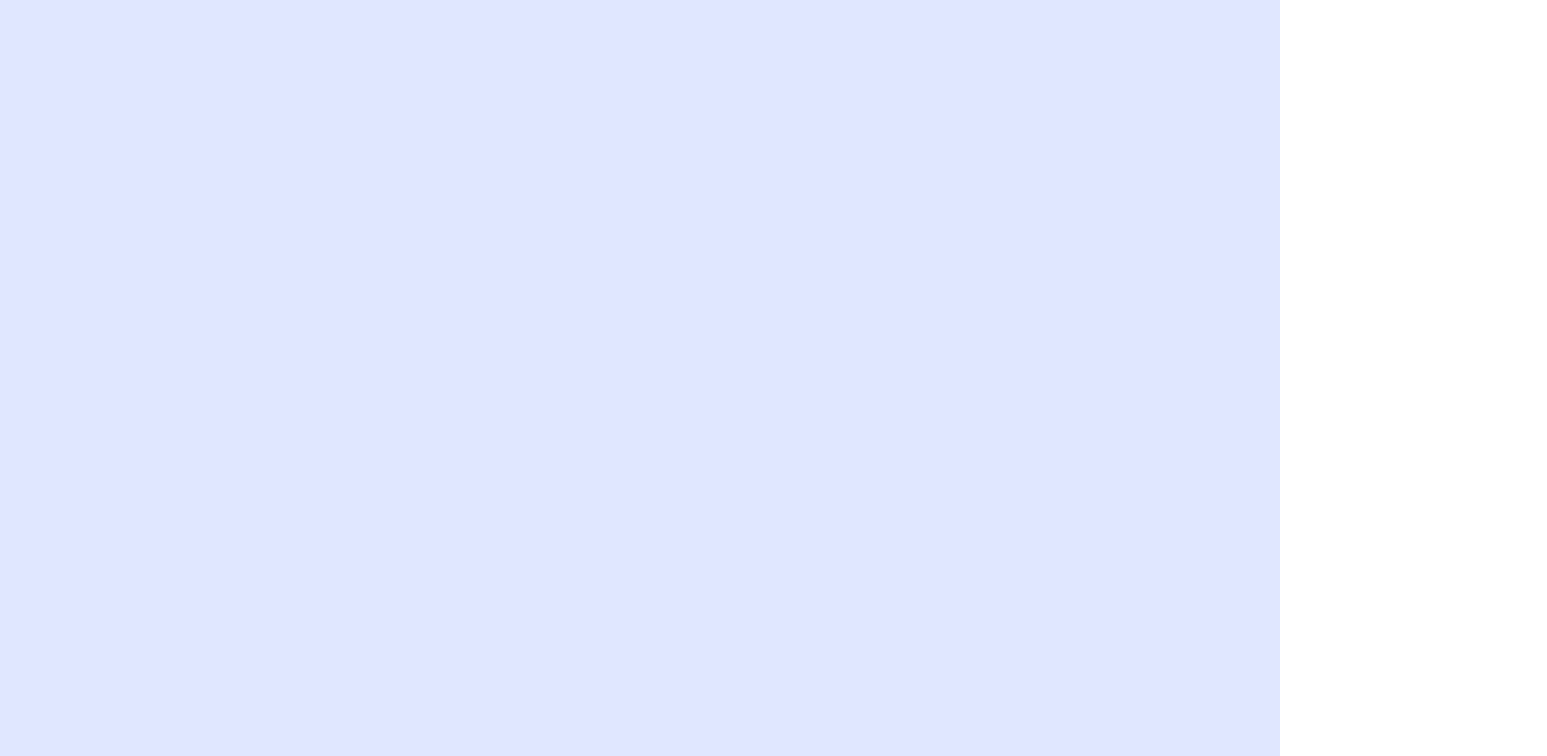
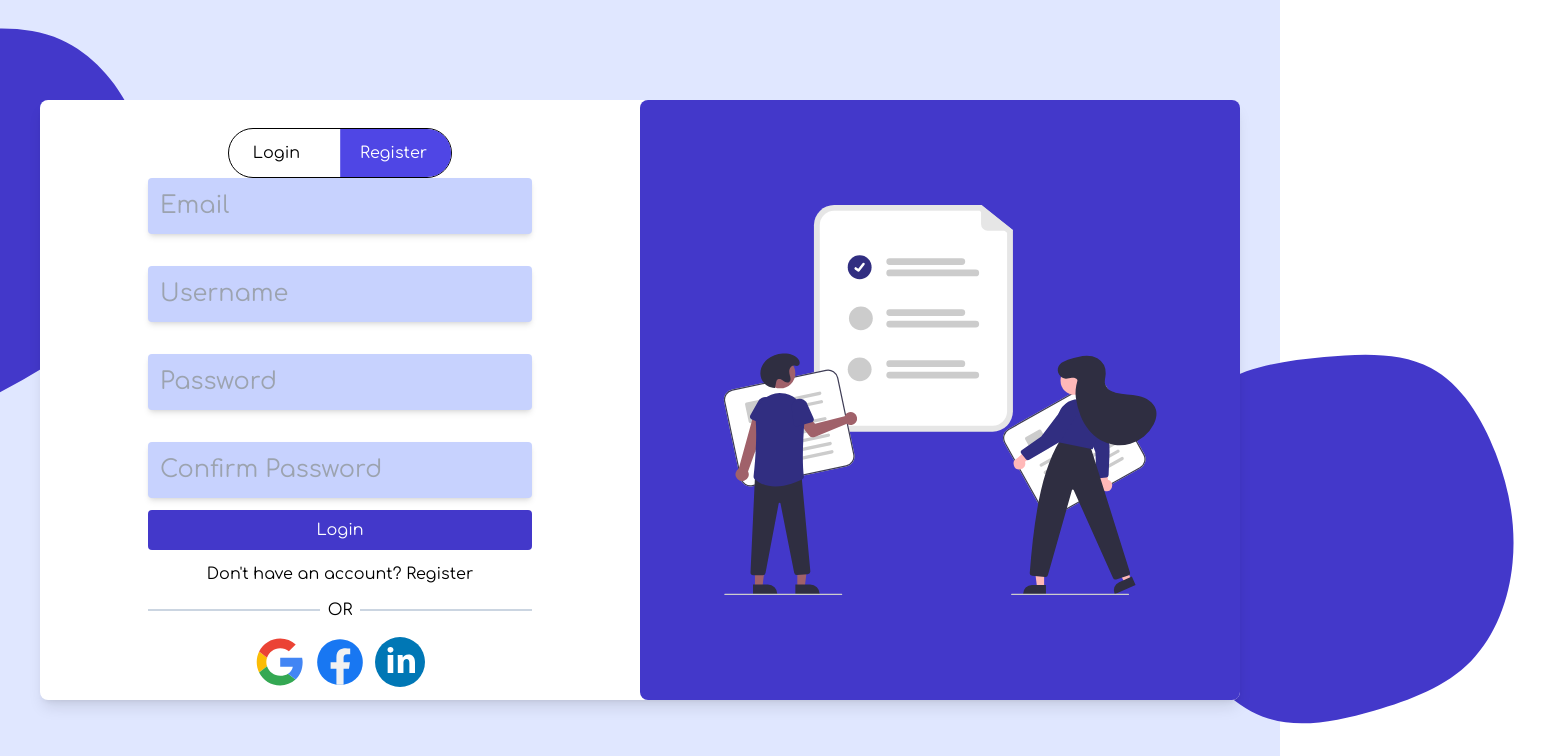
Before and after one commit to ycnaz/TodoApp, a Vue app: page /auth/register in a window 1280 px wide. Before the commit this address had no page. Shown: the top 756 px of the page, 1547 px wide, since content can reach past the window. Built offline with nearby package versions, Linux system fonts and the light colour scheme.

Commit message:
Register page and other features

```diff
--- a/src/components/LoginPage.vue
+++ b/src/components/LoginPage.vue
@@ -1,5 +1,6 @@
 <script setup>
     import { useToast } from 'vue-toastification';
+    import SocialsAuth from '../components/SocialsAuth.vue'
 
     const toast = useToast()
 
@@ -9,7 +10,6 @@
 </script>
 
 <template>
-    <div class="w-1/2 flex flex-col items-center justify-center">
     <form class="flex flex-col items-center gap-y-3" @submit.prevent="login">
         <h1 class="font-comfortaa mr-auto text-4xl mb-7">Welcome back!</h1>
 
@@ -32,7 +32,6 @@
         </div>
     </form>
     <div class="flex gap-3 mt-4">
-            <slot></slot>
-        </div>
+        <SocialsAuth />
     </div>
 </template>
--- a/src/components/RegisterPage.vue
+++ b/src/components/RegisterPage.vue
@@ -1,7 +1,47 @@
 <script setup>
+    import { useToast } from 'vue-toastification';
+    import SocialsAuth from '../components/SocialsAuth.vue'
+
+    const toast = useToast()
+
+    function register() {
+        toast.success('We do be is')
+    }
 </script>
 
 <template>
-    <span>Register</span>
-    <span>Already have an account? Login</span>
+    <form class="flex flex-col items-center gap-y-3 mt-16" @submit.prevent="register">
+        <div class="flex flex-col gap-y-8">
+            <div class="relative flex flex-col">
+                <input id="email" name="email" autocomplete="off" placeholder="Email" class="peer bg-indigo-200 h-14 w-96 rounded px-3 autofill:bg-indigo-200 outline-0 text-2xl placeholder-transparent shadow-md" type="email">
+                <label class="mr-auto absolute peer-placeholder-shown:text-2xl peer-placeholder-shown:text-gray-400 peer-placeholder-shown:top-3 peer-placeholder-shown:left-3 peer-focus:text-xl peer-focus:-top-7 peer-focus:text-black peer-focus:left-0 transition-all" for="username">Email</label>
+            </div>
+
+            <div class="relative flex flex-col">
+                <input id="username" name="username" autocomplete="off" placeholder="Username" class="peer bg-indigo-200 h-14 w-96 rounded px-3 autofill:bg-indigo-200 outline-0 text-2xl placeholder-transparent shadow-md" type="text">
+                <label class="mr-auto absolute peer-placeholder-shown:text-2xl peer-placeholder-shown:text-gray-400 peer-placeholder-shown:top-3 peer-placeholder-shown:left-3 peer-focus:text-xl peer-focus:-top-7 peer-focus:text-black peer-focus:left-0 transition-all" for="username">Username</label>
+            </div>
+
+            <div class="relative flex flex-col">
+                <input id="password" name="password" placeholder="Password" class="peer bg-indigo-200 h-14 w-96 rounded px-3 outline-0 text-2xl placeholder-transparent shadow-md" type="password">
+                <label class="mr-auto absolute peer-placeholder-shown:text-gray-400 peer-placeholder-shown:text-2xl peer-placeholder-shown:top-3 peer-placeholder-shown:left-3 peer-focus:text-xl peer-focus:text-black peer-focus:-top-7 peer-focus:left-0 transition-all" for="password">Password</label>
+            </div>
+
+            <div class="relative flex flex-col">
+                <input id="confirm-password" name="confirm-password" placeholder="Confirm Password" class="peer bg-indigo-200 h-14 w-96 rounded px-3 outline-0 text-2xl placeholder-transparent shadow-md" type="password">
+                <label class="mr-auto absolute peer-placeholder-shown:text-gray-400 peer-placeholder-shown:text-2xl peer-placeholder-shown:top-3 peer-placeholder-shown:left-3 peer-focus:text-xl peer-focus:text-black peer-focus:-top-7 peer-focus:left-0 transition-all" for="confirm-password">Confirm Password</label>
+            </div>
+        </div>
+
+        <button class="bg-indigo-700 text-white w-full h-10 rounded hover:bg-indigo-500 active:bg-indigo-600 transition-all focus:outline-none focus:bg-indigo-500">Login</button>
+        <span>Don't have an account? Register</span>
+        <div class="flex w-full items-center">
+            <div class="w-full h-px border border-slate-300"></div>
+            <span class="mx-2">OR</span>
+            <div class="w-full h-px border border-slate-300"></div>
+        </div>
+    </form>
+    <div class="flex gap-3 mt-4">
+        <SocialsAuth />
+    </div>
 </template>
--- /dev/null
+++ b/src/components/SocialsAuth.vue
@@ -0,0 +1,19 @@
+<script setup>
+    import { defineAsyncComponent } from 'vue'
+    import { useToast } from 'vue-toastification'
+    const GoogleSvg = defineAsyncComponent(() => import('../assets/svg/google.svg'))
+    const FacebookSvg = defineAsyncComponent(() => import('../assets/svg/facebook.svg'))
+    const LinkedinSvg = defineAsyncComponent(() => import('../assets/svg/linkedin.svg'))
+
+    const toast = useToast()
+
+    function socialsAlert() {
+        toast.error("Isn't implemented")
+    }
+</script>
+
+<template>
+    <GoogleSvg @click="socialsAlert" class="w-12 h-12 hover:scale-125 hover:opacity-80 transition-all cursor-pointer"/>
+    <FacebookSvg @click="socialsAlert" class="w-12 h-12 hover:scale-125 hover:opacity-80 transition-all cursor-pointer"/>
+    <LinkedinSvg @click="socialsAlert" class="w-12 h-12 scale-125 hover:scale-150 hover:opacity-80 transition-all cursor-pointer"/>
+</template>
--- a/src/router/index.js
+++ b/src/router/index.js
@@ -1,5 +1,4 @@
 import { createRouter, createWebHistory } from 'vue-router'
-import LandingPage from '@/views/LandingPage.vue'
 
 const router = createRouter({
   history: createWebHistory(import.meta.env.BASE_URL),
@@ -7,13 +6,24 @@ const router = createRouter({
     {
       path: '/',
       name: 'home',
-      component: LandingPage
+      component: () => import('../views/LandingPage.vue'),
     },
     {
       path: '/auth',
-      name: 'auth',
       component: () => import('../views/AuthView.vue'),
-    }
+      children: [
+        {
+          path: '',
+          name: 'login',
+          component: () => import('../components/LoginPage.vue')
+        },
+        {
+          path: 'register',
+          name: 'register',
+          component: () => import('../components/RegisterPage.vue')
+        }
+      ]
+    },
   ]
 })
 
--- a/src/views/AuthView.vue
+++ b/src/views/AuthView.vue
@@ -1,34 +1,69 @@
 <script setup>
-    import { defineAsyncComponent } from 'vue'
-    import LoginPage from '@/components/LoginPage.vue'
-    import { useToast } from 'vue-toastification'
+    import { defineAsyncComponent, ref, watch, onMounted } from 'vue'
+    import { RouterView, useRoute } from 'vue-router';
     const Svg = defineAsyncComponent(() => import('../assets/svg/completed.svg'))
-    const GoogleSvg = defineAsyncComponent(() => import('../assets/svg/google.svg'))
-    const FacebookSvg = defineAsyncComponent(() => import('../assets/svg/facebook.svg'))
-    const LinkedinSvg = defineAsyncComponent(() => import('../assets/svg/linkedin.svg'))
     const Blob = defineAsyncComponent(() => import('../assets/svg/blob.svg'))
     const Blob2 = defineAsyncComponent(() => import('../assets/svg/blob2.svg'))
 
-    const toast = useToast()
+    const isRegisterActive = ref(false)
+    const route = useRoute()
+    watch(
+        () => route.name,
+        (newName) => {
+            isRegisterActive.value = newName === 'register';
+        }
+    );
 
-    function socialsAlert() {
-        toast.error("Isn't implemented")
-    }
+    onMounted(() => {
+        isRegisterActive.value = route.name === 'register';
+    });
 </script>
 
 <template>
     <div class="flex items-center justify-center h-full">
         <Blob class="absolute top-16 -left-48 w-[300px] h-[300px] scale-150" />
         <Blob2 class="absolute top-96 -right-48 w-[300px] h-[300px] scale-150" />
-        <div class="flex w-[1200px] h-[600px] bg-white rounded-lg shadow-lg">
-            <LoginPage>
-                <GoogleSvg @click="socialsAlert" class="w-12 h-12 hover:scale-125 hover:opacity-80 transition-all cursor-pointer"/>
-                <FacebookSvg @click="socialsAlert" class="w-12 h-12 hover:scale-125 hover:opacity-80 transition-all cursor-pointer"/>
-                <LinkedinSvg @click="socialsAlert" class="w-12 h-12 scale-125 hover:scale-150 hover:opacity-80 transition-all cursor-pointer"/>
-            </LoginPage>
-            <div id="second-div" class="w-1/2 bg-indigo-700 flex items-center justify-center flex-col rounded-lg">
+        <div class="flex w-[1200px] h-[600px] bg-white rounded-lg shadow-lg z-10">
+            <div class="flex flex-col w-1/2 h-full items-center justify-center">
+                <div class="flex gap-x-5 border border-black py-1 px-1 rounded-full absolute top-32">
+                    <RouterLink
+                        exact-active-class="active"
+                        class="py-2 px-5 rounded-full transition-colors duration-300 ease-in-out relative z-10"
+                        :to="{ name: 'login' }"
+                        >
+                        Login
+                    </RouterLink>
+                    <RouterLink
+                        exact-active-class="active"
+                        class="py-2 px-5 rounded-full transition-colors duration-300 ease-in-out relative z-10"
+                        :to="{ name: 'register' }"
+                        >
+                        Register
+                    </RouterLink>
+                    <div class="absolute bg-indigo-600 h-full w-[50%] top-0 left-0 transition-all duration-300 ease-in-out" :class="[ isRegisterActive ? 'translate-x-full rounded-e-full' : 'rounded-s-full' ]"></div>
+                </div>
+                <!-- RouterView to display login or register components -->
+                <router-view v-slot="{ Component }">
+                    <transition
+                        enter-active-class="transition duration-300 ease-out"
+                        enter-from-class="opacity-0 translate-x-[100px]"
+                        leave-to-class="opacity-0 translate-x-[-100px]"
+                        leave-active-class="transition duration-300 ease-in"
+                        name="slide" mode="out-in"
+                    >
+                        <component :is="Component"></component>
+                    </transition>
+                </router-view>
+            </div>
+            <div class="w-1/2 bg-indigo-700 flex items-center justify-center flex-col rounded-lg">
                 <Svg class="scale-[.65]"/>
             </div>
         </div>
     </div>
 </template>
+
+<style scoped>
+.active {
+    color: white;
+}
+</style>
--- a/src/views/LandingPage.vue
+++ b/src/views/LandingPage.vue
@@ -19,7 +19,7 @@ toast
                 <h1 class="text-6xl bg-gradient-to-r from-indigo-600 to-purple-600 bg-clip-text text-transparent mb-5">To-do List App</h1>
                 <span class="mr-auto text-2xl">An app to manage your to-do's</span>
                 <span class="mr-auto text-2xl mb-10">Login to get started</span>
-                <RouterLink to="auth" class="text-indigo-700 text-2xl border border-indigo-700 py-3 px-32 rounded hover:bg-indigo-700 hover:text-white mr-auto transition-all duration-300">Start</RouterLink>
+                <RouterLink to="/auth" class="text-indigo-700 text-2xl border border-indigo-700 py-3 px-32 rounded hover:bg-indigo-700 hover:text-white mr-auto transition-all duration-300">Start</RouterLink>
             </div>
             <Welcome class="scale-75" />
         </div>
```
Lines whose indentation alone changed are shown as unchanged.
